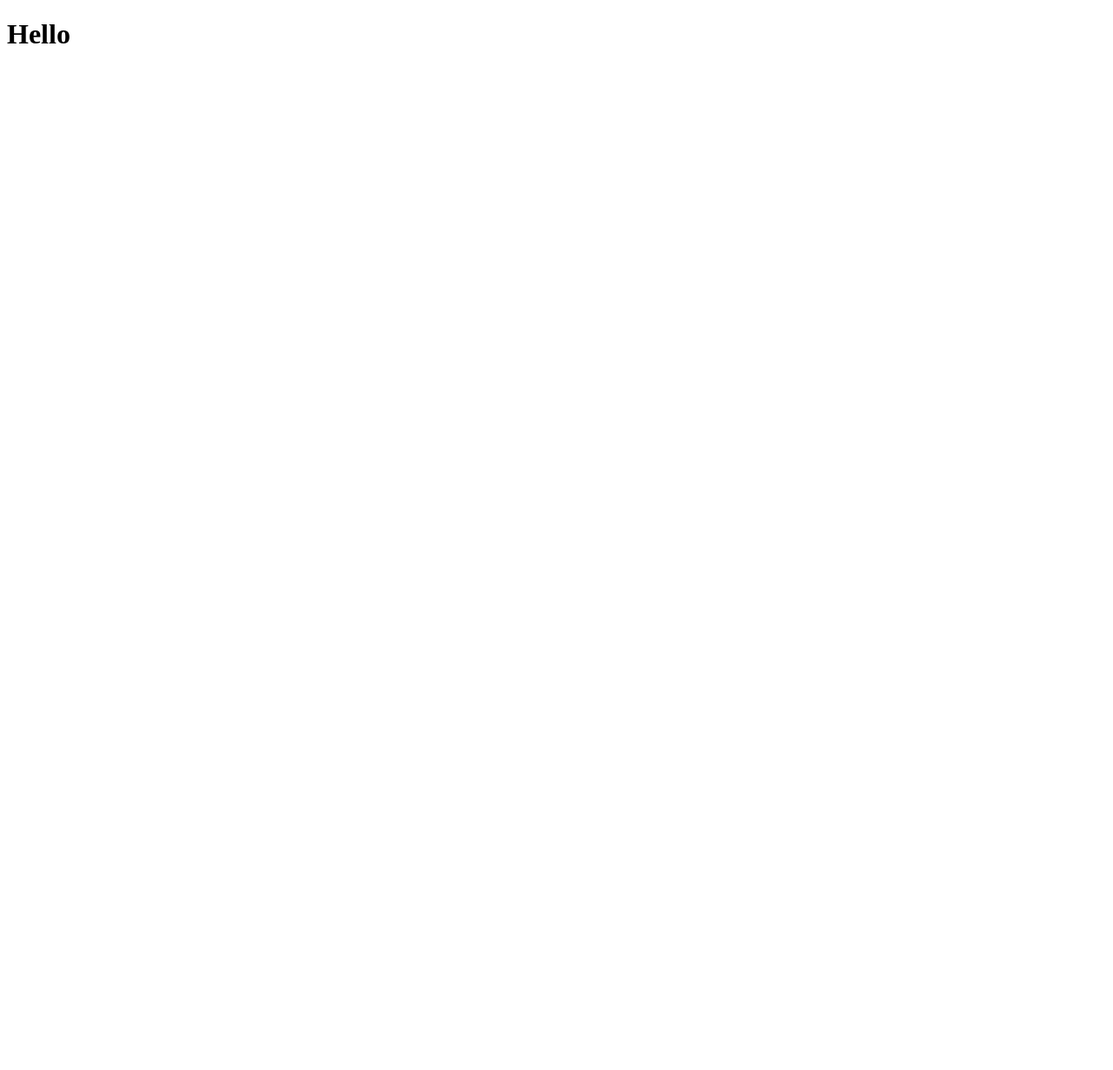
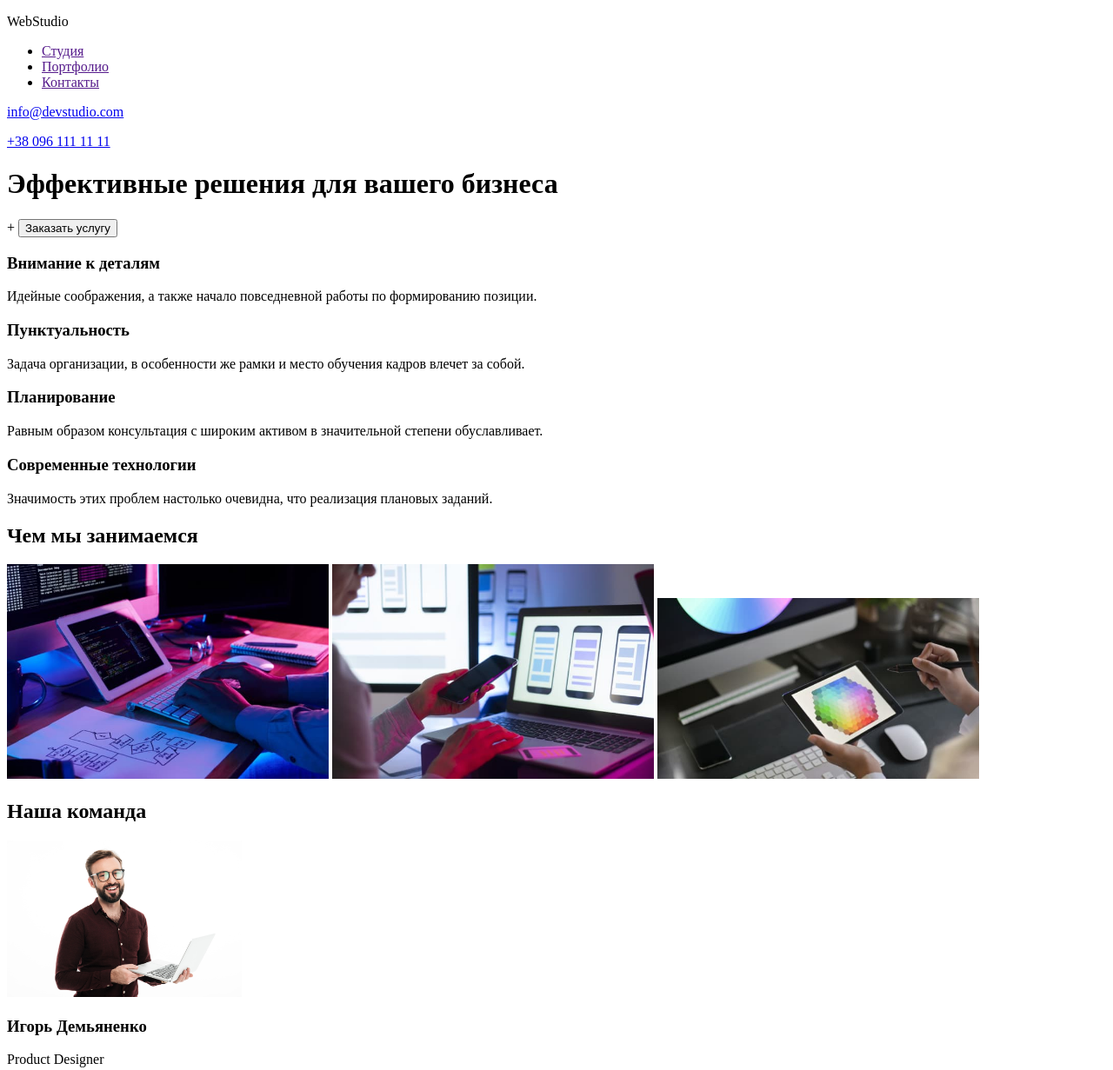
Before and after one commit to Bonkovsky/goit-markup-hw-01, a plain HTML site: page index.html in a window 1280 px wide. Shown: the top 1231 px of the page at 87% size. Before the commit the page ends 800 px from the top, so only its background shows below. Drawn offline with Linux system fonts and the light colour scheme.

Commit message:
First page html ended
First page html ended

```diff
--- a/index.html
+++ b/index.html
@@ -1,12 +1,78 @@
 <!DOCTYPE html>
-<html lang="en">
+<html lang="ru">
 <head>
     <meta charset="UTF-8">
     <meta http-equiv="X-UA-Compatible" content="IE=edge">
     <meta name="viewport" content="width=device-width, initial-scale=1.0">
-    <title>Document</title>
+    <title lang="en">WebStudio</title>
 </head>
 <body>
-    <h1>Hello</h1>
+    <header>
+    <p>WebStudio</p>
+    <nav>
+    <ul>
+        <li><a href="">Студия</a></li>
+        <li><a href="">Портфолио</a></li>
+        <li><a href="">Контакты</a></li>
+    </ul>
+    </nav>
+    <p lang="en"><a href="mailto:info@devstudio.com">info@devstudio.com</a></p>
+    <p><a href="tel:+380961111111">+38 096 111 11 11</a></p>
+    </header>
+    <main>
+    <div>
+        <h1>Эффективные решения для вашего бизнеса</h1>+
+        <button type="button">Заказать услугу</button>
+    </div>
+    <div id="main">
+        <div>
+            <h3>Внимание к деталям</h3>
+            <p>Идейные соображения, а также начало повседневной работы по формированию позиции.</p>
+        </div>
+        <div>
+            <h3>Пунктуальность</h3>
+            <p>Задача организации, в особенности же рамки и место обучения кадров влечет за собой.</p>
+        </div>
+        <div>
+            <h3>Планирование</h3>
+            <p>Равным образом консультация с широким активом в значительной степени обуславливает.</p>
+        </div>
+        <div>
+            <h3>Современные технологии</h3>
+            <p>Значимость этих проблем настолько очевидна, что реализация плановых заданий.</p>
+        </div>
+    </div>
+    <div>
+        <h2>Чем мы занимаемся</h2>
+        <img width="370" src="./img/what_we_do_1.jpg" alt="what_we_do_1">
+        <img width="370" src="./img/what_we_do_2.jpg" alt="what_we_do_2">
+        <img width="370" src="./img/what_we_do_3.jpg" alt="what_we_do_3">
+    </div>
+    <div>
+        <h2>Наша команда</h2>
+        <img width="270" src="./img/team_1.jpg" alt="team_1">
+        <h3>Игорь Демьяненко</h3>
+        <p lang="en">Product Designer</p>
+        <img width="270" src="./img/team_2.jpg" alt="team_2">
+        <h3>Ольга Репина</h3>
+        <p lang="en">Frontend Developer</p>
+        <img width="270" src="./img/team_3.jpg" alt="team_3">
+        <h3>Николай Тарасов</h3>
+        <p lang="en">Marketing</p>
+        <img width="270" src="./img/team_4.jpg" alt="team_4">
+        <h3>Михаил Ермаков</h3>
+        <p lang="en">UI Designer</p>
+    </div>
+    </main>
+    <footer>
+        <p>WebStudio</p>
+        <address>г. Киев, пр-т Леси Украинки, 26</address>
+        <address>
+        <ul>
+            <li>info@example.com</li>
+            <li>+38 099 111 11 11</li>
+        </ul>
+        </address>
+    </footer>
 </body>
 </html>
```
Also changed, not shown: img/team_1.jpg (added), img/team_2.jpg (added), img/team_3.jpg (added), img/team_4.jpg (added), img/what_we_do_1.jpg (added), img/what_we_do_2.jpg (added), img/what_we_do_3.jpg (added).
